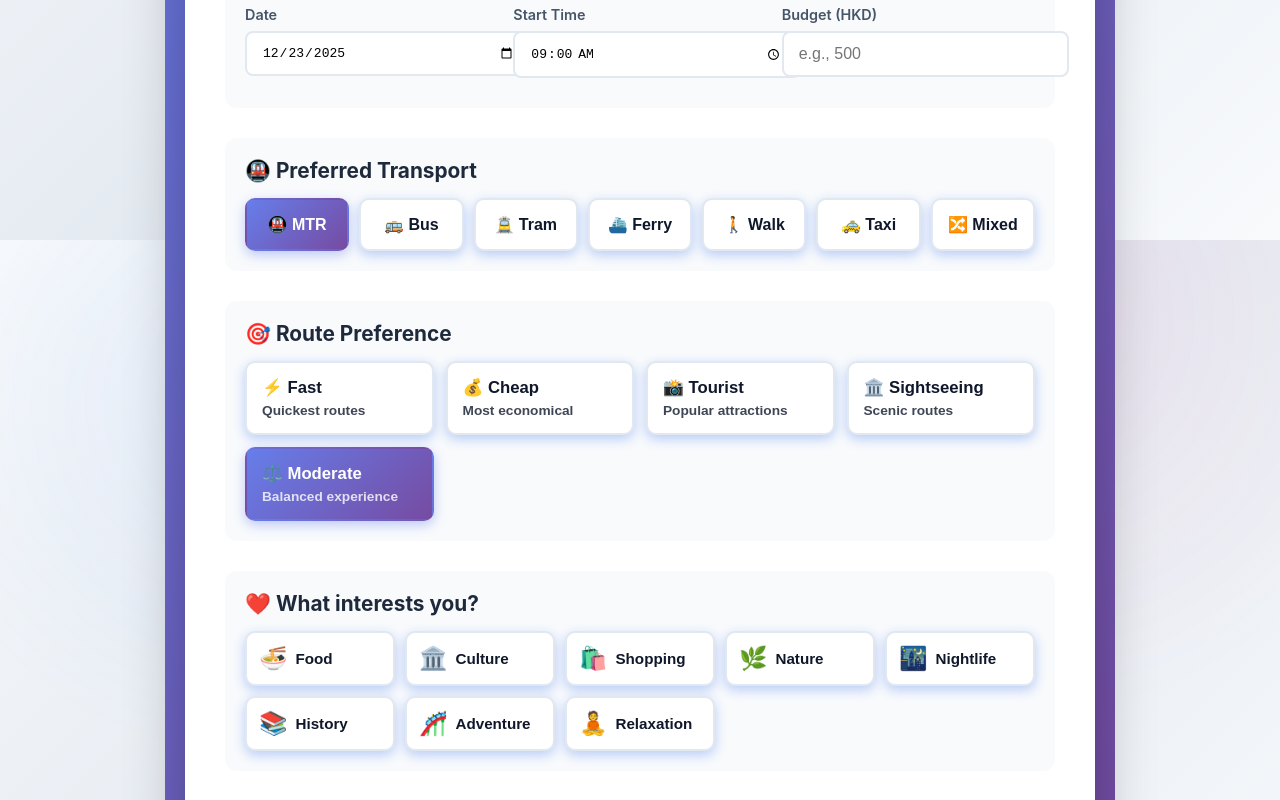
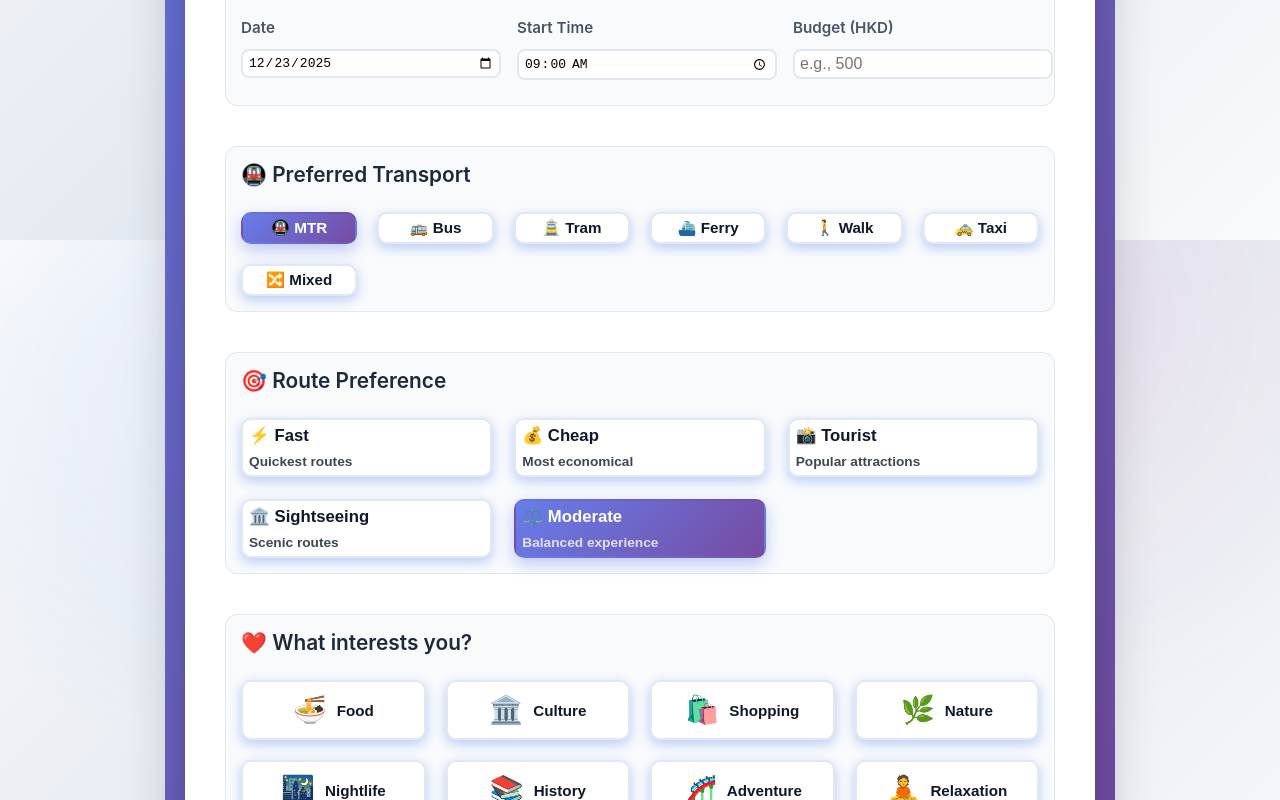
Before and after one commit to mirzausamaikram/hk-smart-transport, a SvelteKit app in the folder frontend/: page /Itinerary in a window 1280 px wide. Shown: the part 560-1360 px from the top of the page. Built offline with nearby package versions, Linux system fonts and the light colour scheme.

Commit message:
Adjust itinerary form spacing: maintain 15px padding and 30px gaps

```diff
--- a/frontend/src/routes/Itinerary/+page.svelte
+++ b/frontend/src/routes/Itinerary/+page.svelte
@@ -440,26 +440,28 @@
   }
 
   .section {
-    margin: 30px 0;
-    padding: 20px;
+    margin: 40px 0;
+    padding: 15px;
     background: #f8fafc;
     border-radius: 12px;
+    border: 1px solid #e2e8f0;
   }
 
   .section h3 {
-    margin: 0 0 15px 0;
+    margin: 0 0 25px 0;
     color: #1e293b;
     font-size: 1.3em;
+    font-weight: 600;
   }
 
   .inputs {
     display: grid;
     grid-template-columns: 1fr 1fr;
-    gap: 15px;
+    gap: 30px;
   }
 
   input {
-    padding: 12px 15px;
+    padding: 4px 5px;
     border: 2px solid #e2e8f0;
     border-radius: 8px;
     font-size: 1em;
@@ -469,91 +471,92 @@
   input:focus {
     outline: none;
     border-color: #667eea;
-    box-shadow: 0 0 0 3px rgba(102, 126, 234, 0.1);
+    box-shadow: 0 0 0 4px rgba(102, 126, 234, 0.1);
   }
 
   .datetime-inputs {
     display: grid;
     grid-template-columns: repeat(auto-fit, minmax(200px, 1fr));
-    gap: 15px;
+    gap: 30px;
   }
 
   .input-group {
     display: flex;
     flex-direction: column;
-    gap: 8px;
+    gap: 12px;
   }
 
   .input-group label {
     font-weight: 600;
     color: #475569;
-    font-size: 0.9em;
+    font-size: 0.95em;
   }
 
   .transport-grid {
     display: grid;
-    grid-template-columns: repeat(auto-fit, minmax(100px, 1fr));
-    gap: 10px;
+    grid-template-columns: repeat(auto-fit, minmax(110px, 1fr));
+    gap: 20px;
   }
 
   .transport-btn {
-    padding: 15px;
+    padding: 5px;
     background: white;
     border: 2px solid #e2e8f0;
     border-radius: 10px;
     cursor: pointer;
     transition: all 0.2s;
-    font-size: 1em;
+    font-size: 0.95em;
     display: flex;
     flex-direction: column;
     align-items: center;
-    gap: 5px;
-    color: #0f172a; /* darker text for readability */
+    gap: 8px;
+    color: #0f172a;
   }
 
   .transport-btn:hover {
     border-color: #667eea;
-    transform: translateY(-2px);
+    transform: translateY(-3px);
+    box-shadow: 0 4px 12px rgba(102, 126, 234, 0.15);
   }
 
   .transport-btn.active {
     background: linear-gradient(135deg, #667eea 0%, #764ba2 100%);
     color: white;
     border-color: transparent;
-    box-shadow: 0 4px 12px rgba(102, 126, 234, 0.4);
+    box-shadow: 0 6px 16px rgba(102, 126, 234, 0.4);
   }
 
   .preference-grid {
     display: grid;
-    grid-template-columns: repeat(auto-fit, minmax(180px, 1fr));
-    gap: 12px;
+    grid-template-columns: repeat(auto-fit, minmax(200px, 1fr));
+    gap: 22px;
   }
 
   .preference-btn {
     background: white;
     border: 2px solid #e2e8f0;
     border-radius: 10px;
-    padding: 15px;
+    padding: 6px;
     cursor: pointer;
     transition: all 0.2s;
     text-align: left;
     display: flex;
     flex-direction: column;
-    gap: 5px;
-    color: #0f172a; /* darker text */
+    gap: 8px;
+    color: #0f172a;
   }
 
   .preference-btn:hover {
     border-color: #667eea;
-    transform: translateY(-2px);
-    box-shadow: 0 4px 12px rgba(102, 126, 234, 0.2);
+    transform: translateY(-3px);
+    box-shadow: 0 6px 16px rgba(102, 126, 234, 0.15);
   }
 
   .preference-btn.active {
     background: linear-gradient(135deg, #667eea 0%, #764ba2 100%);
     border-color: transparent;
     color: white;
-    box-shadow: 0 4px 12px rgba(102, 126, 234, 0.4);
+    box-shadow: 0 6px 16px rgba(102, 126, 234, 0.4);
   }
 
   .pref-label {
@@ -568,38 +571,41 @@
 
   .interests-grid {
     display: grid;
-    grid-template-columns: repeat(auto-fit, minmax(140px, 1fr));
-    gap: 10px;
+    grid-template-columns: repeat(auto-fit, minmax(150px, 1fr));
+    gap: 20px;
   }
 
   .interest-btn {
     background: white;
     border: 2px solid #e2e8f0;
     border-radius: 10px;
-    padding: 12px;
+    padding: 5px;
     cursor: pointer;
     transition: all 0.2s;
     display: flex;
     align-items: center;
-    gap: 8px;
+    justify-content: center;
+    gap: 10px;
     font-size: 0.95em;
-    color: #0f172a; /* darker text */
+    color: #0f172a;
+    min-height: 60px;
   }
 
   .interest-btn:hover {
     border-color: #667eea;
-    transform: scale(1.05);
+    transform: scale(1.08);
+    box-shadow: 0 4px 12px rgba(102, 126, 234, 0.15);
   }
 
   .interest-btn.active {
     background: #eff6ff;
     border-color: #3b82f6;
-    box-shadow: 0 0 0 3px rgba(59, 130, 246, 0.1);
+    box-shadow: 0 4px 12px rgba(59, 130, 246, 0.2);
     color: #0f172a;
   }
 
   .interest-icon {
-    font-size: 1.5em;
+    font-size: 1.8em;
   }
 
   .generate-btn {
```
